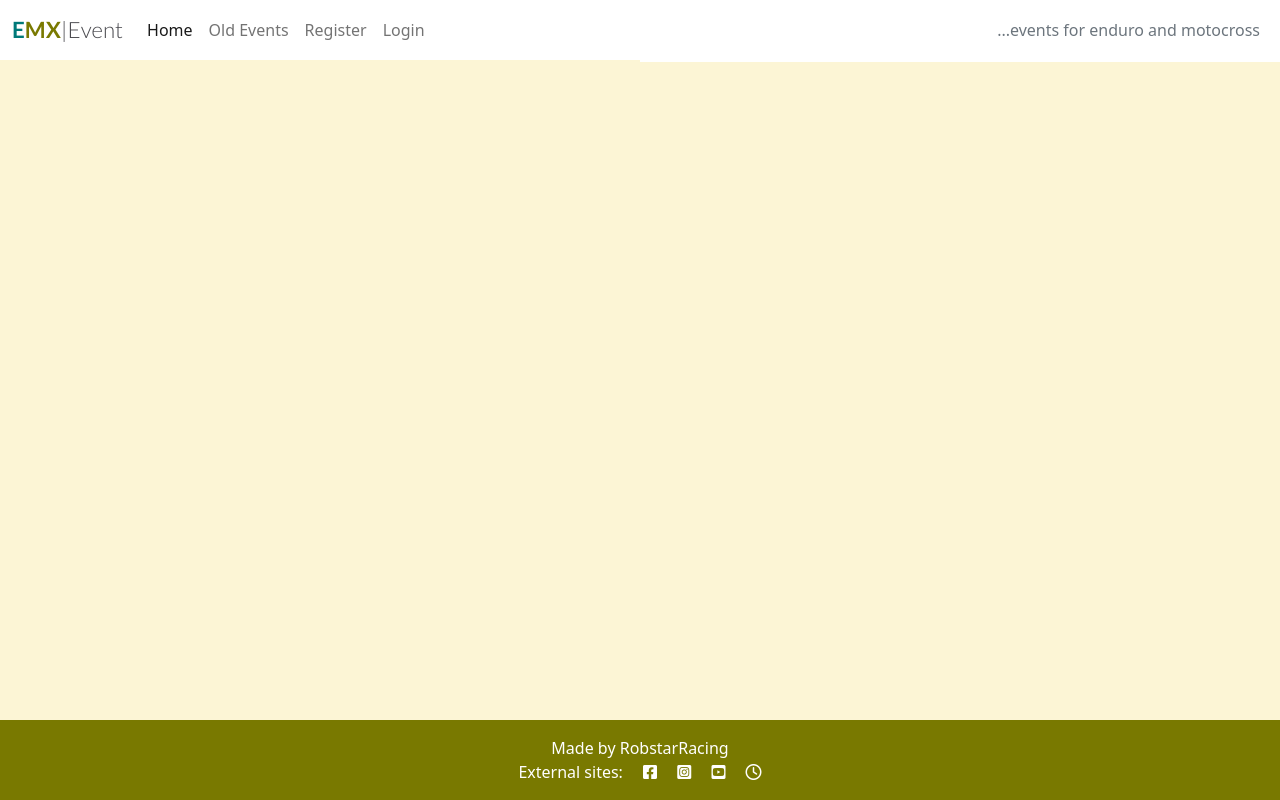
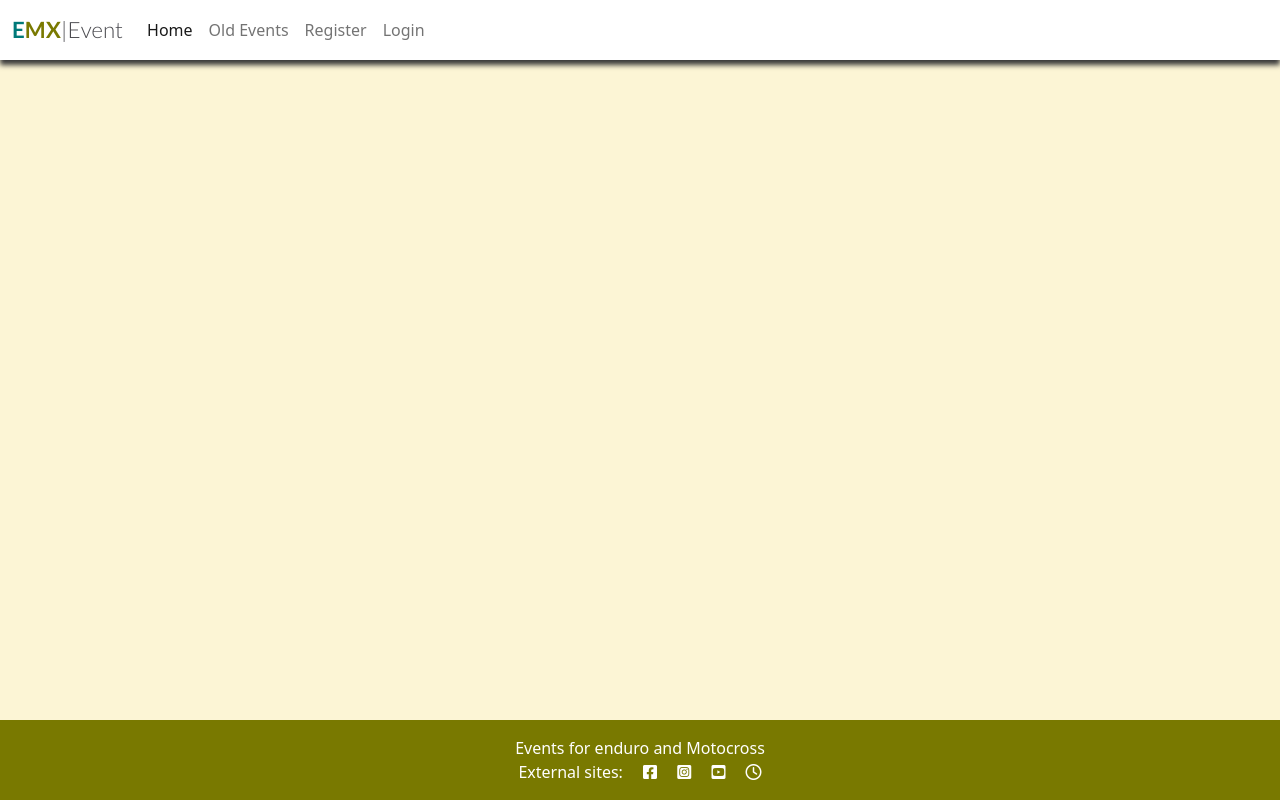
Before and after one commit to RobertAhlin/emx, a Django app: page / in a window 1280 px wide. Run offline with Django 3.2, Linux system fonts and the light colour scheme; data that the repository does not hold is empty.

Commit message:
Removed text from navbar and added shadow effect

```diff
--- a/static/css/style.css
+++ b/static/css/style.css
@@ -10,18 +10,11 @@ a {
 .navbar {
     position: fixed;
     z-index: 99;
-    width: 50%;
+    width: 100%;
+    box-shadow: 0 5px 5px #3a3a3a;
 }
 
-.navbar-text {
-    position: fixed;
-    text-align: right;
-    z-index: 98;
-    right: 0;
-    background-color: #FFFFFF;
-    padding: 20px;
-    width: 50%;
-}
+
 
 .sign-p {
     margin-bottom: 0;
--- a/templates/base.html
+++ b/templates/base.html
@@ -55,9 +55,7 @@
                     {% endif %}
 
                 </ul>
-                <span class="navbar-text text-muted">
-                    ...events for enduro and motocross
-                </span>
+
             </div>
         </div>
     </nav>
@@ -83,7 +81,7 @@
 
     <!-- Footer -->
     <footer class="footer mt-auto py-3 emx-bg">
-        <p class="m-0 text-center text-white">Made by RobstarRacing</p>
+        <p class="m-0 text-center text-white">Events for enduro and Motocross</p>
         <p class="m-0 text-center text-white">External sites:
             <a href="https://www.facebook.com/RobstarRacing" target="_blank"><i class="fab fa-facebook-square ms-3"></i></a>
             <a href="https://www.instagram.com/robstarracing/" target="_blank"><i class="fab fa-instagram-square ms-3"></i></a>
```
